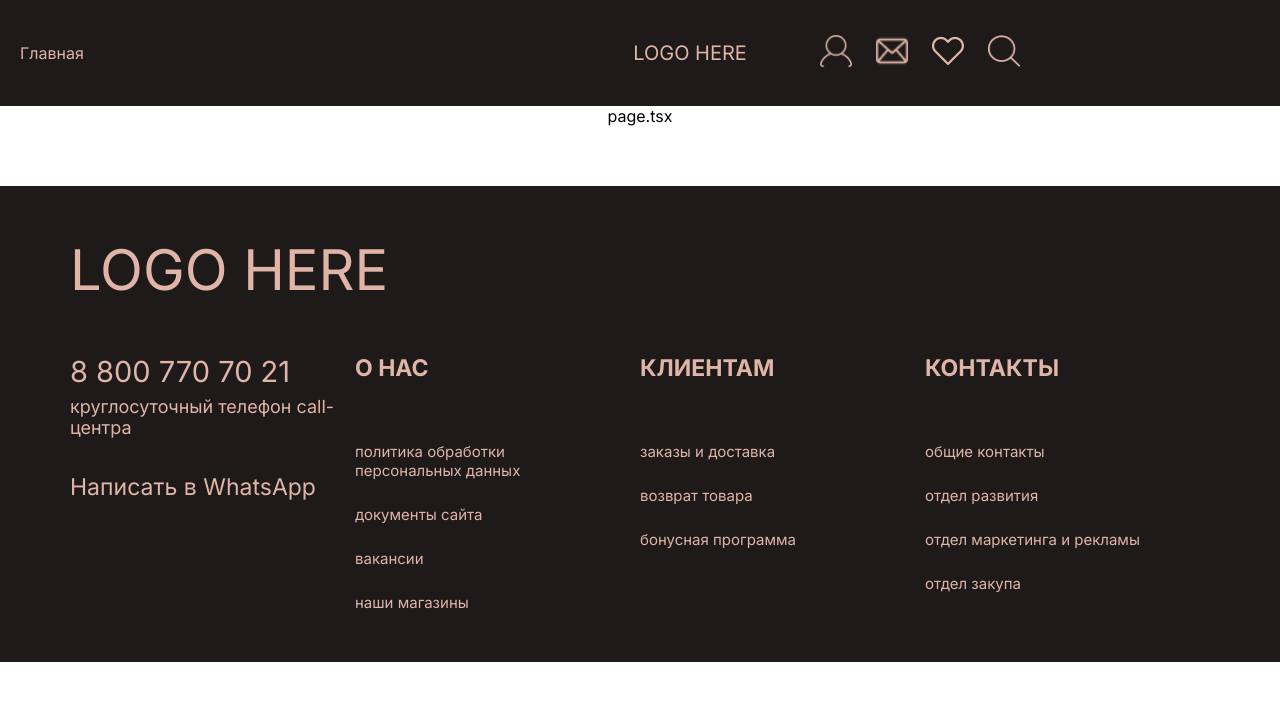
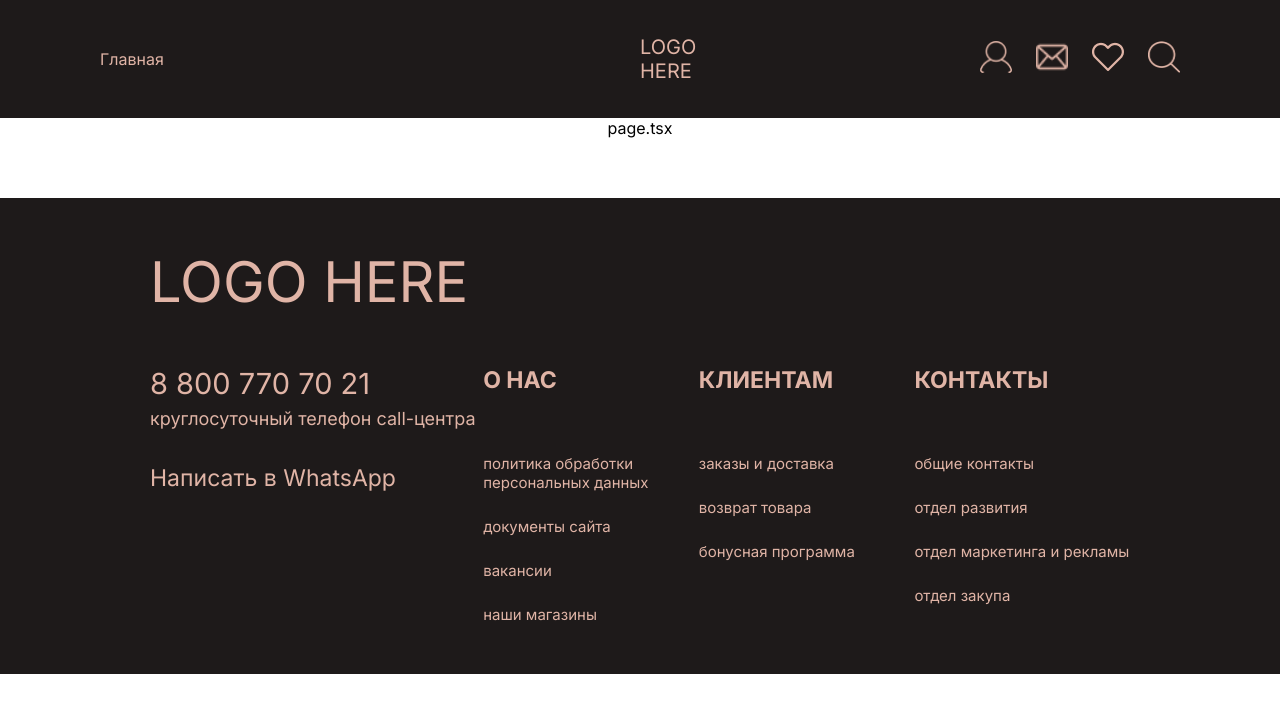
Before and after one commit to destroyer-beep/mvp, a Next.js app: page / in a window 1280 px wide. Shown: the top 712 px of the page. Built offline with nearby package versions, Linux system fonts and the light colour scheme.

Commit message:
refactoring

```diff
--- a/src/app/globals.scss
+++ b/src/app/globals.scss
@@ -17,8 +17,8 @@ html, body {
 }
 
 .container {
-  max-width: 1740px;
-  padding: 0 20px;
+  max-width: 1900px;
+  padding: 0 100px;
   margin: 0 auto;
 }
 
--- a/src/components/Footer/Footer.module.scss
+++ b/src/components/Footer/Footer.module.scss
@@ -19,7 +19,13 @@
     justify-content: space-between;
 
     &_wrapper {
-      width: 25%;
+      width: 22%;
+      display: flex;
+      flex-direction: column;
+    }
+
+    &_wrapper_contact {
+      width: 34%;
       display: flex;
       flex-direction: column;
     }
--- a/src/components/Footer/Footer.tsx
+++ b/src/components/Footer/Footer.tsx
@@ -7,7 +7,7 @@ export default function Footer() {
       <div className={styles.footer__container}>
         <div className={styles.footer__logo}>LOGO HERE</div>
         <div className={styles.footer__links}>
-          <div className={styles.footer__links_wrapper}>
+          <div className={styles.footer__links_wrapper_contact}>
             <Link className={styles.footer__links_phone} href={'tel:+78007707021'}>8 800 770 70 21</Link>
             <div className={styles.footer__links_text}>круглосуточный телефон call-центра</div>
             <Link  className={styles.footer__links_social} href={'/profile'}>Написать в WhatsApp</Link>
--- a/src/components/Header/Header.module.scss
+++ b/src/components/Header/Header.module.scss
@@ -35,7 +35,7 @@
       max-width: 440px;
       width: 100%;
       display: flex;
-      justify-content: space-between;
+      justify-content: flex-end;
       align-items: center;
 
       &__wrapper {
```
